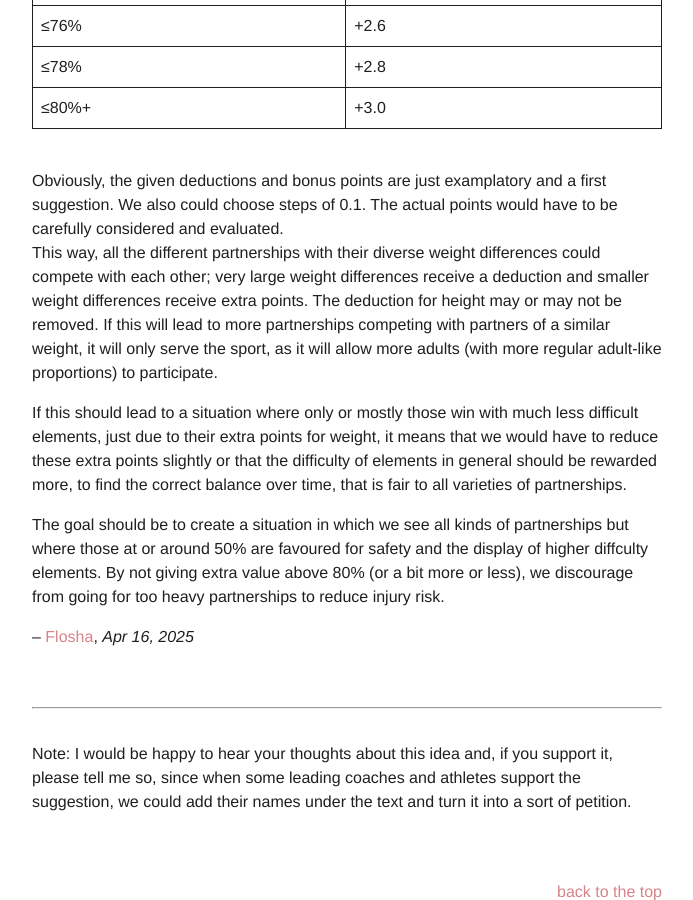
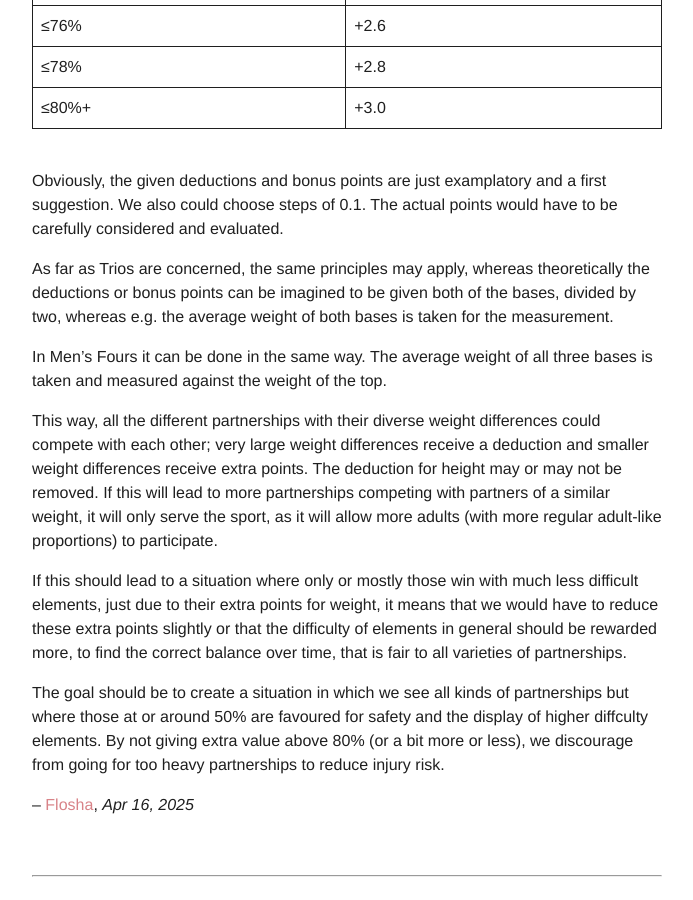
Before and after one commit to floshin/acrolib, a Jekyll site: the page built from initiatives/extra-points-for-extra-strength.md, in a window 1280 px wide and 900 px high, scrolled down 4560 px. Shown: the whole window, without its empty margins (293-986 px from the left). Built offline with Jekyll 4.4.1, drawn with Linux system fonts in a browser that asks for light colours; our own code applies the rules of GitHub Pages for plain Markdown files.

Commit message:
Update extra-points-for-extra-strength.md

```diff
--- a/initiatives/extra-points-for-extra-strength.md
+++ b/initiatives/extra-points-for-extra-strength.md
@@ -90,6 +90,11 @@ It could roughly work as follows, for instance, in form of penalties or bonus po
 -->
 
 Obviously, the given deductions and bonus points are just examplatory and a first suggestion. We also could choose steps of 0.1. The actual points would have to be carefully considered and evaluated.
+
+As far as Trios are concerned, the same principles may apply, whereas theoretically the deductions or bonus points can be imagined to be given both of the bases, divided by two, whereas e.g. the average weight of both bases is taken for the measurement.
+
+In Men's Fours it can be done in the same way. The average weight of all three bases is taken and measured against the weight of the top.
+
 This way, all the different partnerships with their diverse weight differences could compete with each other; very large weight differences receive a deduction and smaller weight differences receive extra points. The deduction for height may or may not be removed. If this will lead to more partnerships competing with partners of a similar weight, it will only serve the sport, as it will allow more adults (with more regular adult-like proportions) to participate.
 
 If this should lead to a situation where only or mostly those win with much less difficult elements, just due to their extra points for weight, it means that we would have to reduce these extra points slightly or that the difficulty of elements in general should be rewarded more, to find the correct balance over time, that is fair to all varieties of partnerships.
```
